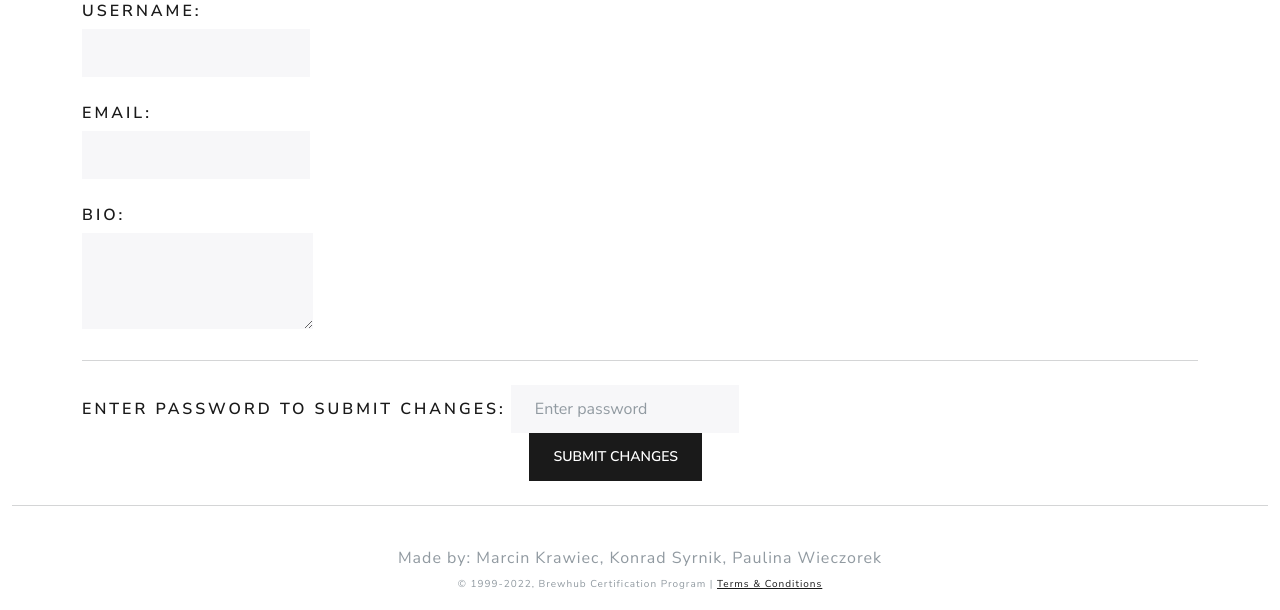
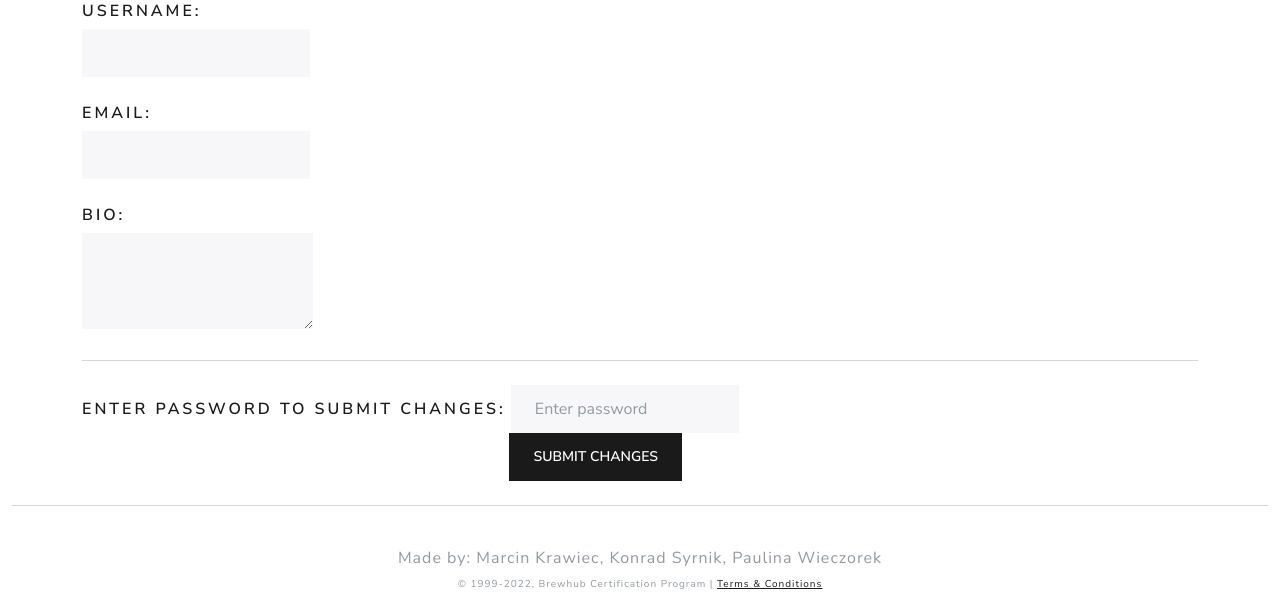
Before and after one commit to marcin-kraviec/brewhub, a Flask app: page /edit_profile in a window 1280 px wide. Shown: the part 203-813 px from the top of the page. Run offline with Flask 2, Linux system fonts and the light colour scheme; some libraries are stand-ins or nearby versions.

Commit message:
Change alignment of submit button

```diff
--- a/brewhub/templates/edit_profile.html
+++ b/brewhub/templates/edit_profile.html
@@ -24,7 +24,7 @@
             <div class="form-group" style="display: inline-block">
                 <input type="password" name="password" class="form-control" id="exampleInputPassword1" placeholder="Enter password">
             </div>
-            <div class="form-group" style="display: inline-block; width: 620px; text-align: right" >
+            <div class="form-group" style="display: inline-block; width: 600px; text-align: right" >
                 <button type="submit" class="btn btn-primary">Submit changes</button>
             </div>
         </form>
```
